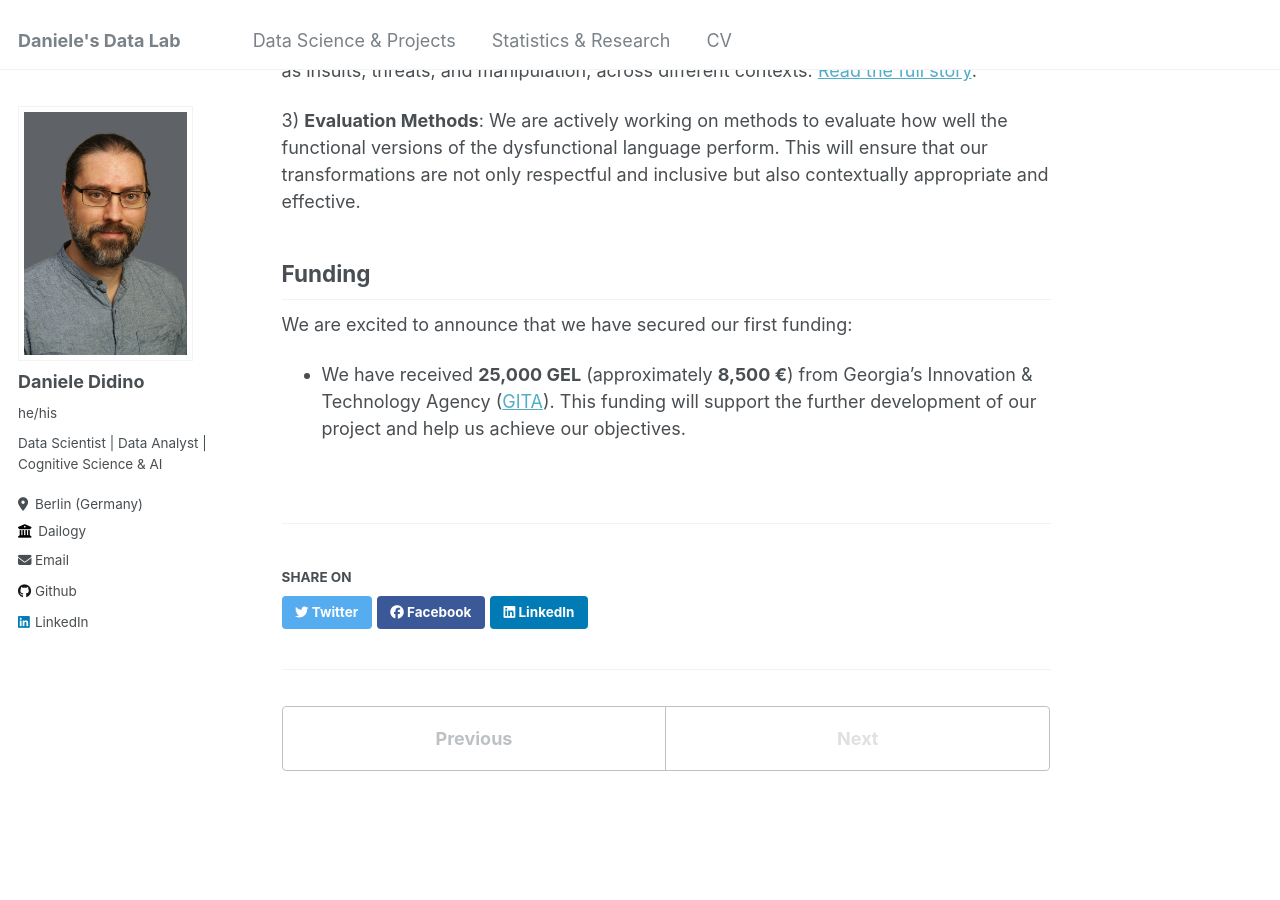
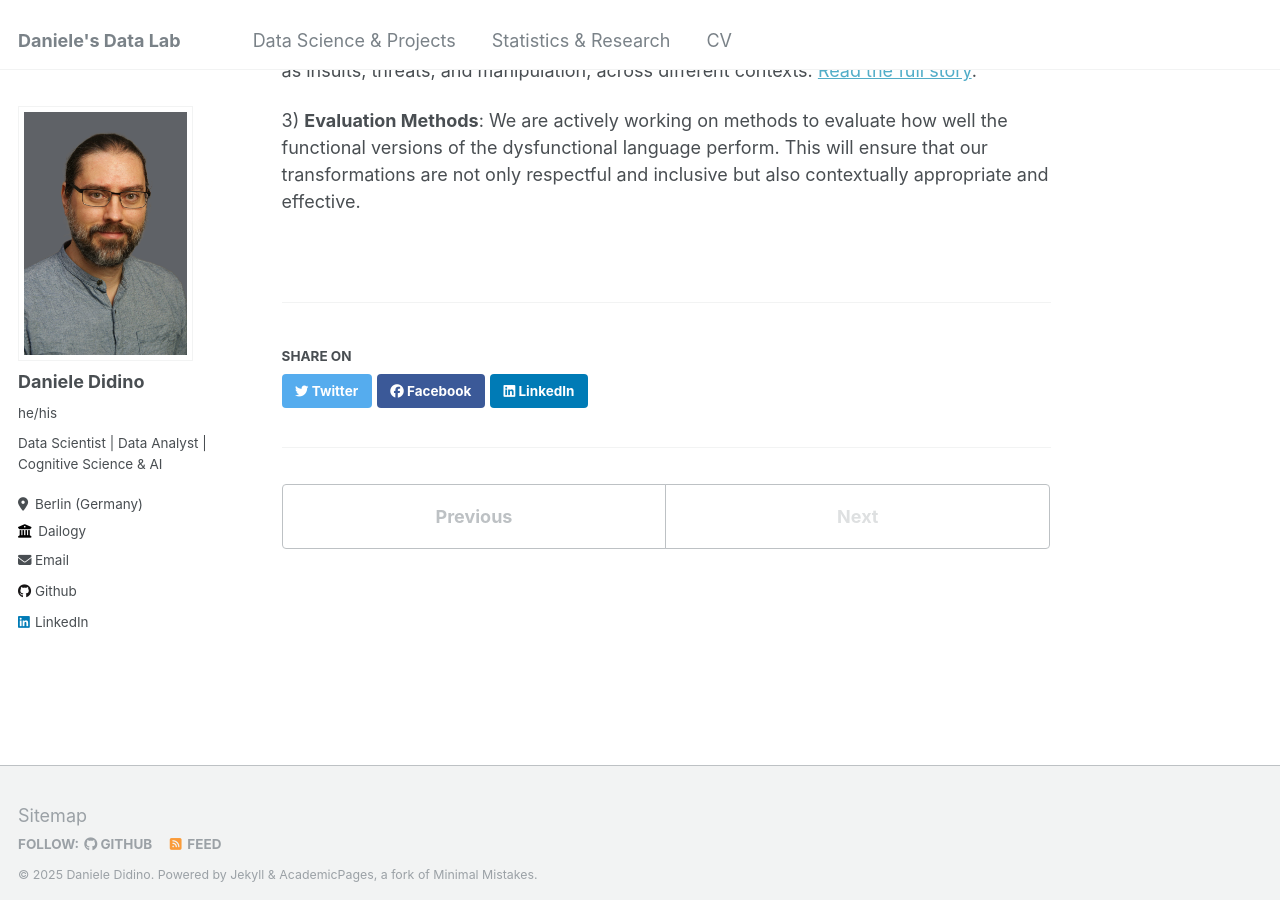
Before and after one commit to DanieleDidino/DanieleDidino.github.io, a Jekyll site: the page built from _LLM_projects/dailogy.md, in a window 1280 px wide and 900 px high, scrolled down 1307 px. Built offline with Jekyll 4.4.1, drawn with Linux system fonts in a browser that asks for light colours.

Commit message:
minor edits

```diff
--- a/_LLM_projects/dailogy.md
+++ b/_LLM_projects/dailogy.md
@@ -68,8 +68,3 @@ The project includes several modules, each dedicated to specific aspects of our
 2) **Synthetic Data Generation Module**: This module is focused on generating synthetic data to model dysfunctional and toxic language in couple communications. Due to the private nature of couple interactions, finding real examples of toxic language is challenging. Therefore, we generate synthetic examples to use in our Dailogy app, which improves large language models' ability to convert harmful language into respectful dialogue. Our synthetic data includes realistic examples of various toxic behaviors, such as insults, threats, and manipulation, across different contexts. [Read the full story](/dailogy/synthetic_data/).
 
 3) **Evaluation Methods**: We are actively working on methods to evaluate how well the functional versions of the dysfunctional language perform. This will ensure that our transformations are not only respectful and inclusive but also contextually appropriate and effective.
-
-## Funding
-
-We are excited to announce that we have secured our first funding:
-- We have received **25,000 GEL** (approximately **8,500 €**) from Georgia's Innovation & Technology Agency ([GITA](https://www.linkedin.com/company/gitagovge/)). This funding will support the further development of our project and help us achieve our objectives.
```
